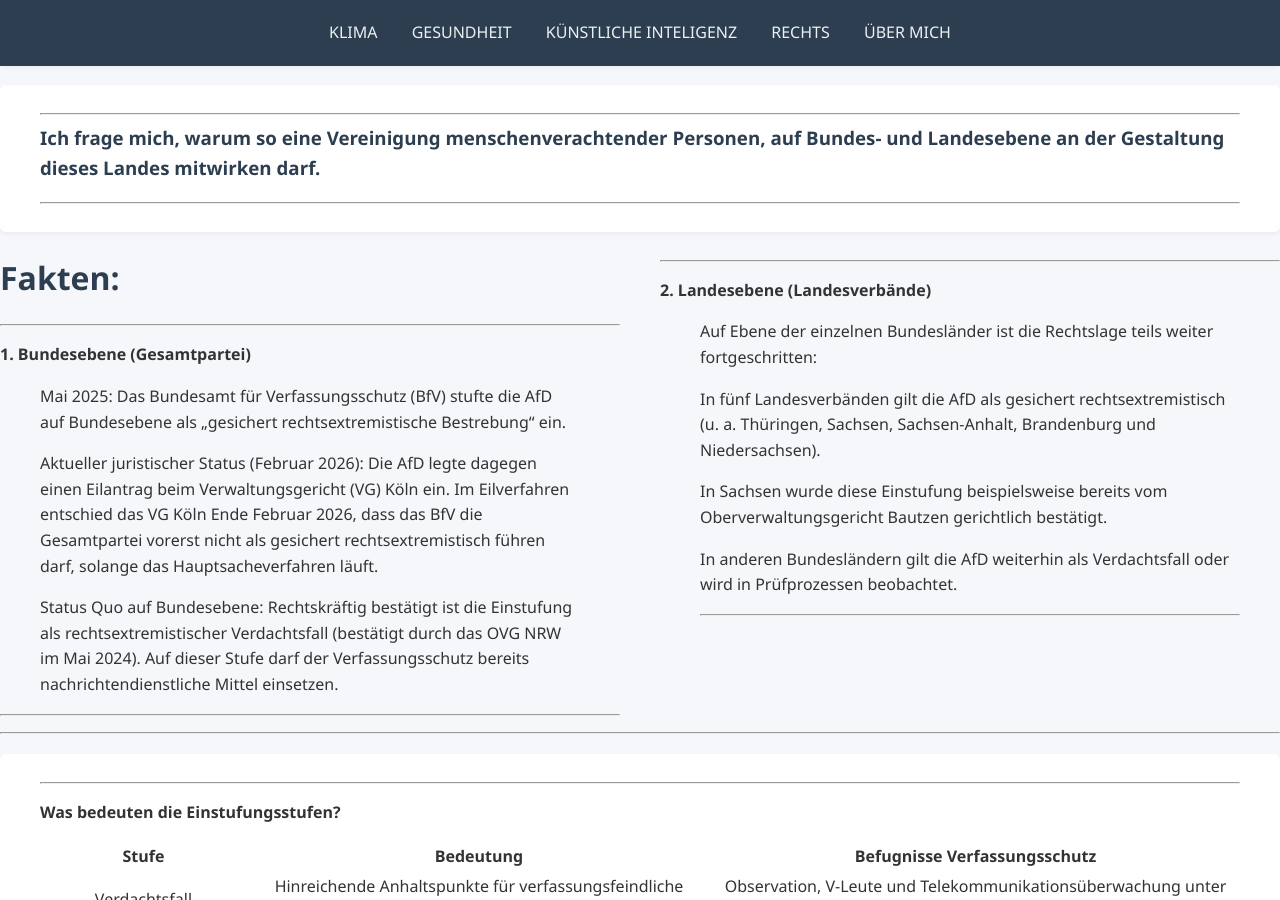
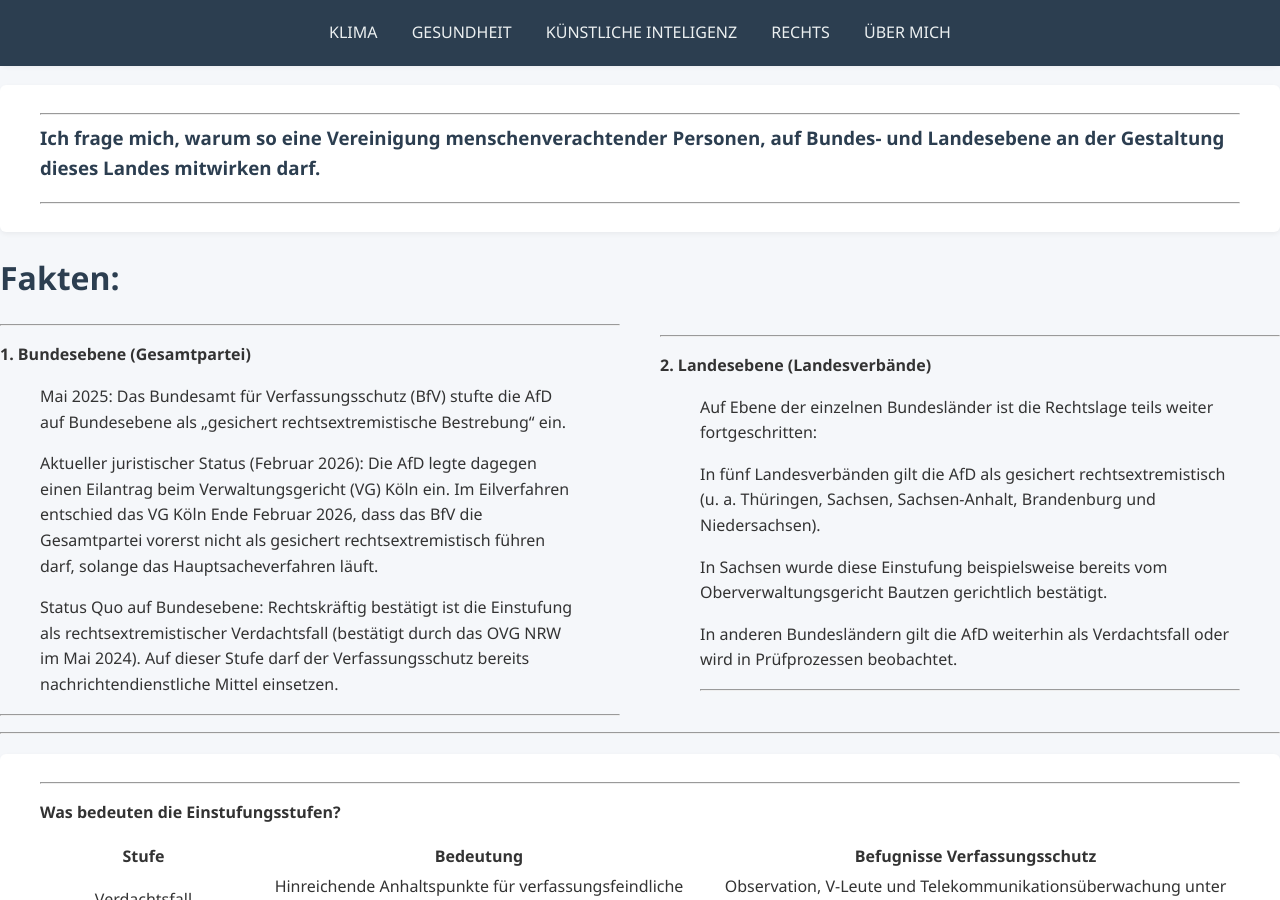
Before and after one commit to TheGermanTruth/TheGermanTruth, a Jekyll site: the page built from rechts.md, in a window 1280 px wide and 900 px high, scrolled down 1097 px. Built offline with Jekyll 4.4.1, drawn with Linux system fonts in a browser that asks for light colours.

Commit message:
Update rechts.md

```diff
--- a/rechts.md
+++ b/rechts.md
@@ -43,6 +43,8 @@
 
 <div class="column" markdown="1">
 
+<br>&nbsp;
+
 ---
 
 **2. Landesebene (Landesverbände)**
```
